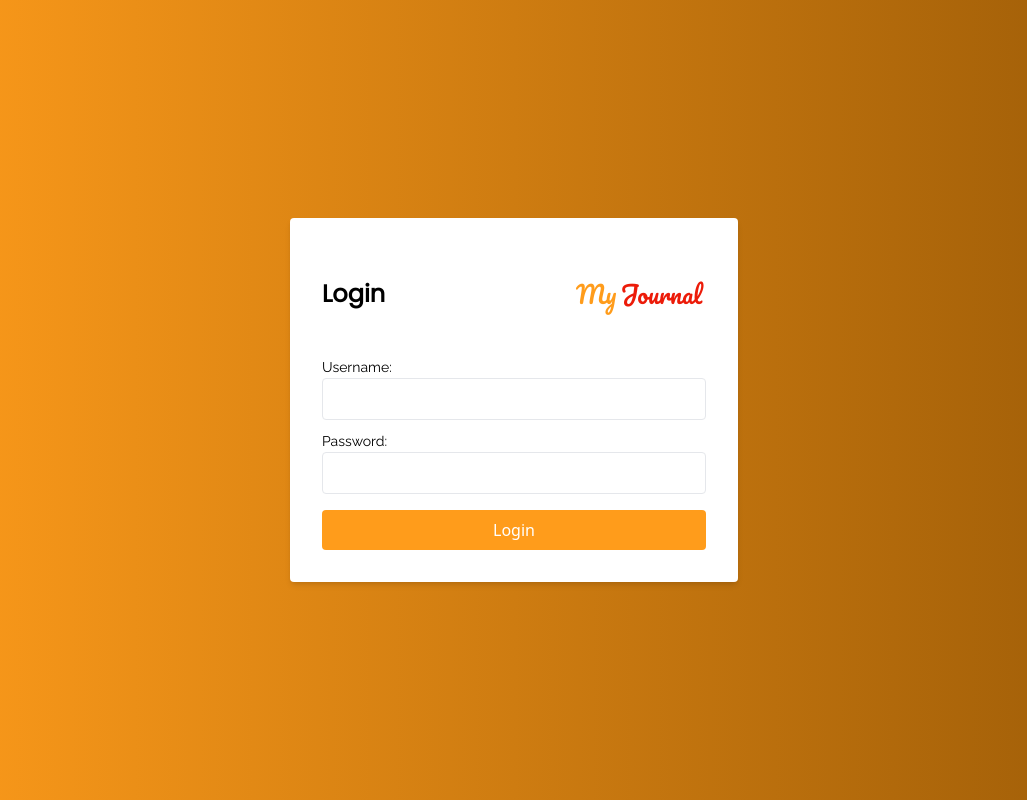
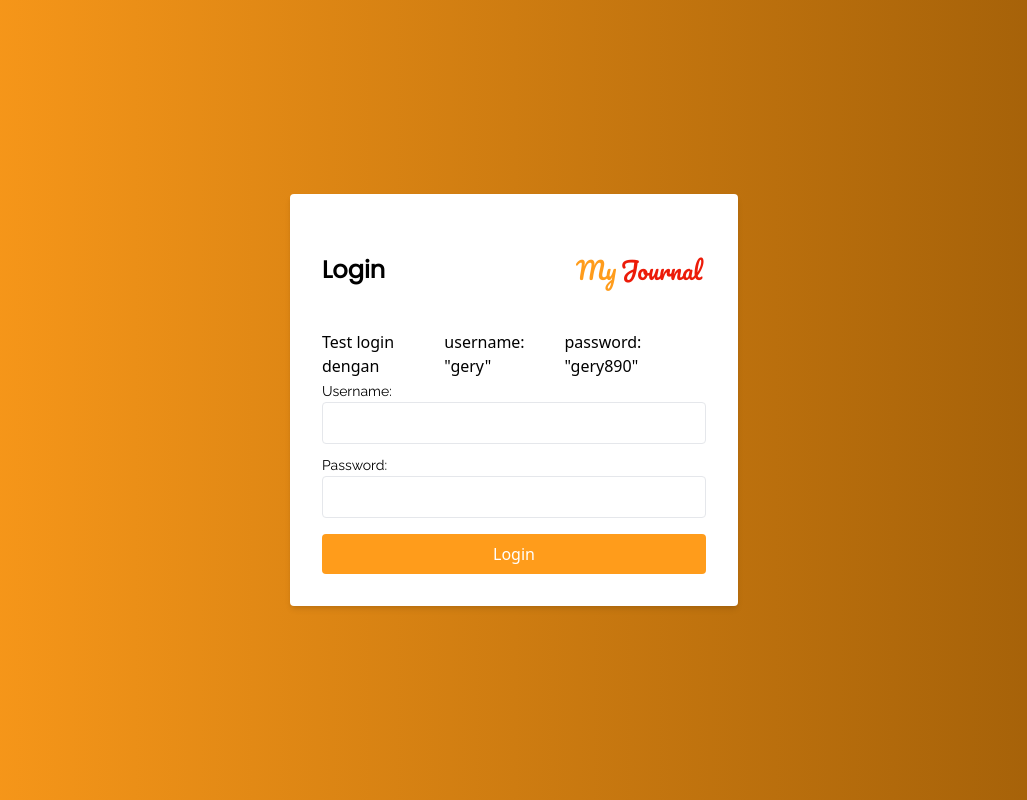
Before and after one commit to rakanugraha18/javascript-raka, a plain HTML site: page index.html in a window 1280 px wide. Shown: the whole page, without its empty margins (126-1153 px from the left). Drawn offline with nearby package versions, Linux system fonts and the light colour scheme.

Commit message:
Update index.html
Login

```diff
--- a/index.html
+++ b/index.html
@@ -16,6 +16,11 @@
         <h2 class="text-2xl font-bold mb-4 font-Poppins py-7">Login</h2>
             <h2 class="font-Pacifico py-7 text-start text-2xl text-[#FF9C1B]">My<span class="text-[#EC1B09] mx-1">Journal</span></h2>
         </div>
+        <div class="flex flex-row justify-left">
+            <h3>Test login dengan </h3>
+                <p>username: "gery"</p>
+            <p>password: "gery890"</p>
+        </div>
         <div>
             <label for="username" class="text-sm font-Raleway">Username:</label>
             <input type="text" id="username" class="w-full p-2 border rounded mb-2 font-Raleway" />
```
